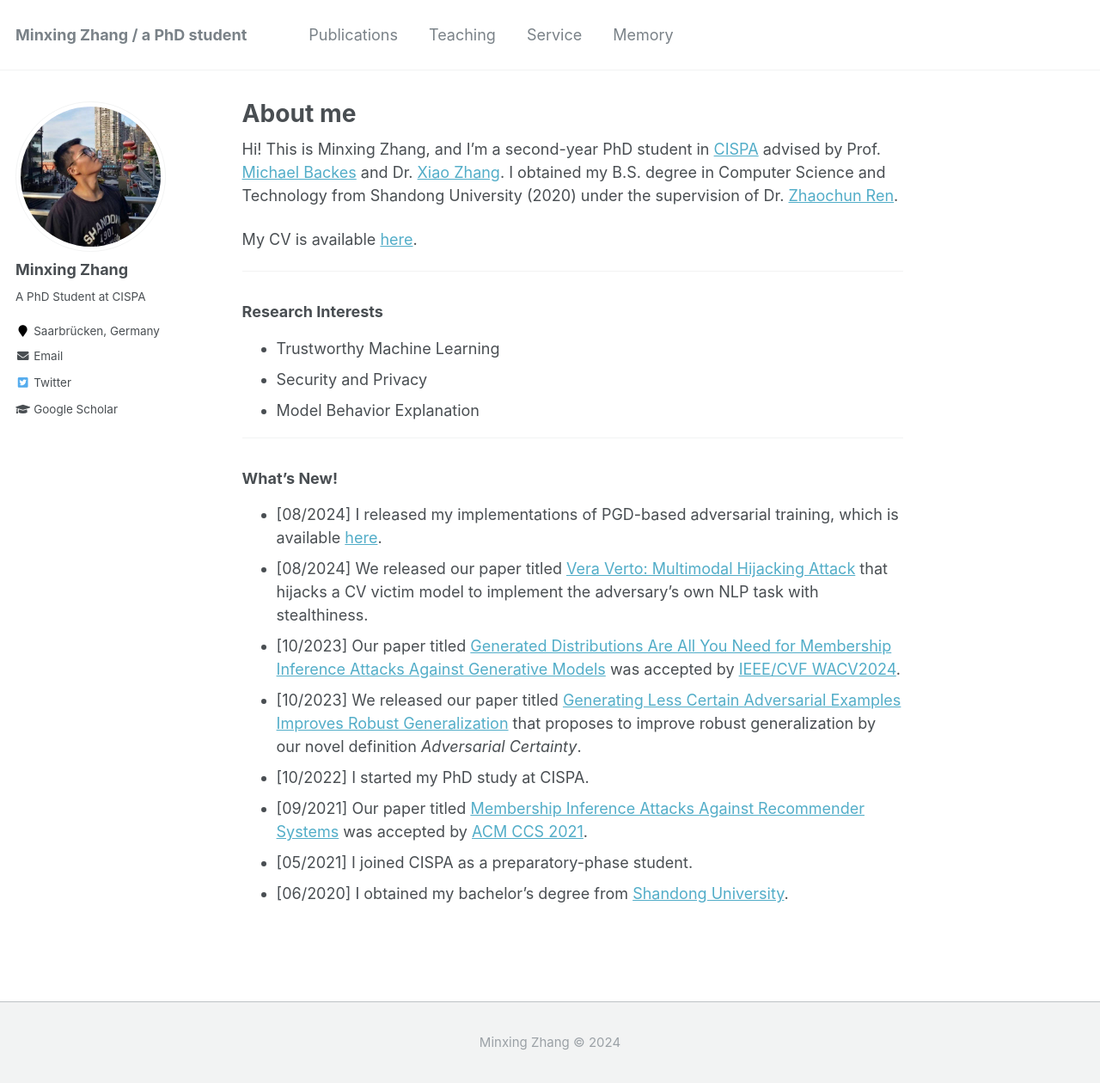
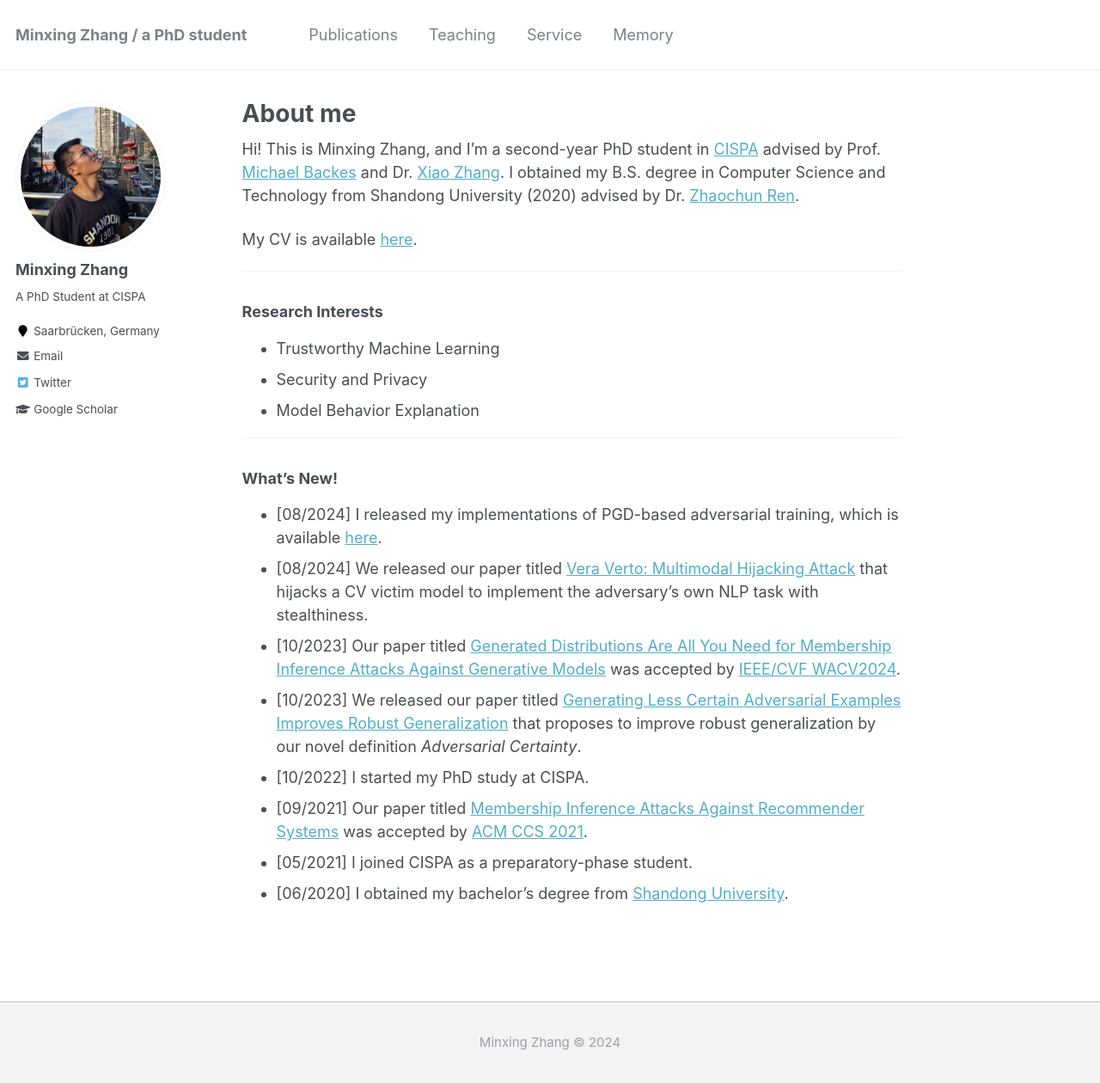
Before and after one commit to WJEN-orz/WJEN-orz.github.io, a Jekyll site: the page built from _pages/about.md, in a window 1280 px wide and 1260 px high. Shown: the whole window at 86% size. Built offline with Jekyll 4.4.1, drawn with Linux system fonts in a browser that asks for light colours.

Commit message:
Update about.md

```diff
--- a/_pages/about.md
+++ b/_pages/about.md
@@ -8,7 +8,7 @@ redirect_from:
   - /about.html
 ---
 
-Hi! This is Minxing Zhang, and I'm a second-year PhD student in <a href="https://cispa.de/en" target="_blank">CISPA</a> advised by Prof. <a href="https://michaelbackes.eu/" target="_blank">Michael Backes</a> and Dr. <a href="https://xiao-zhang.net/" target="_blank">Xiao Zhang</a>. I obtained my B.S. degree in Computer Science and Technology from Shandong University (2020) under the supervision of Dr. <a href="https://renzhaochun.github.io/" target="_blank">Zhaochun Ren</a>.
+Hi! This is Minxing Zhang, and I'm a second-year PhD student in <a href="https://cispa.de/en" target="_blank">CISPA</a> advised by Prof. <a href="https://michaelbackes.eu/" target="_blank">Michael Backes</a> and Dr. <a href="https://xiao-zhang.net/" target="_blank">Xiao Zhang</a>. I obtained my B.S. degree in Computer Science and Technology from Shandong University (2020) advised by Dr. <a href="https://renzhaochun.github.io/" target="_blank">Zhaochun Ren</a>.
 
 My CV is available [here](CV.pdf).
 
```
